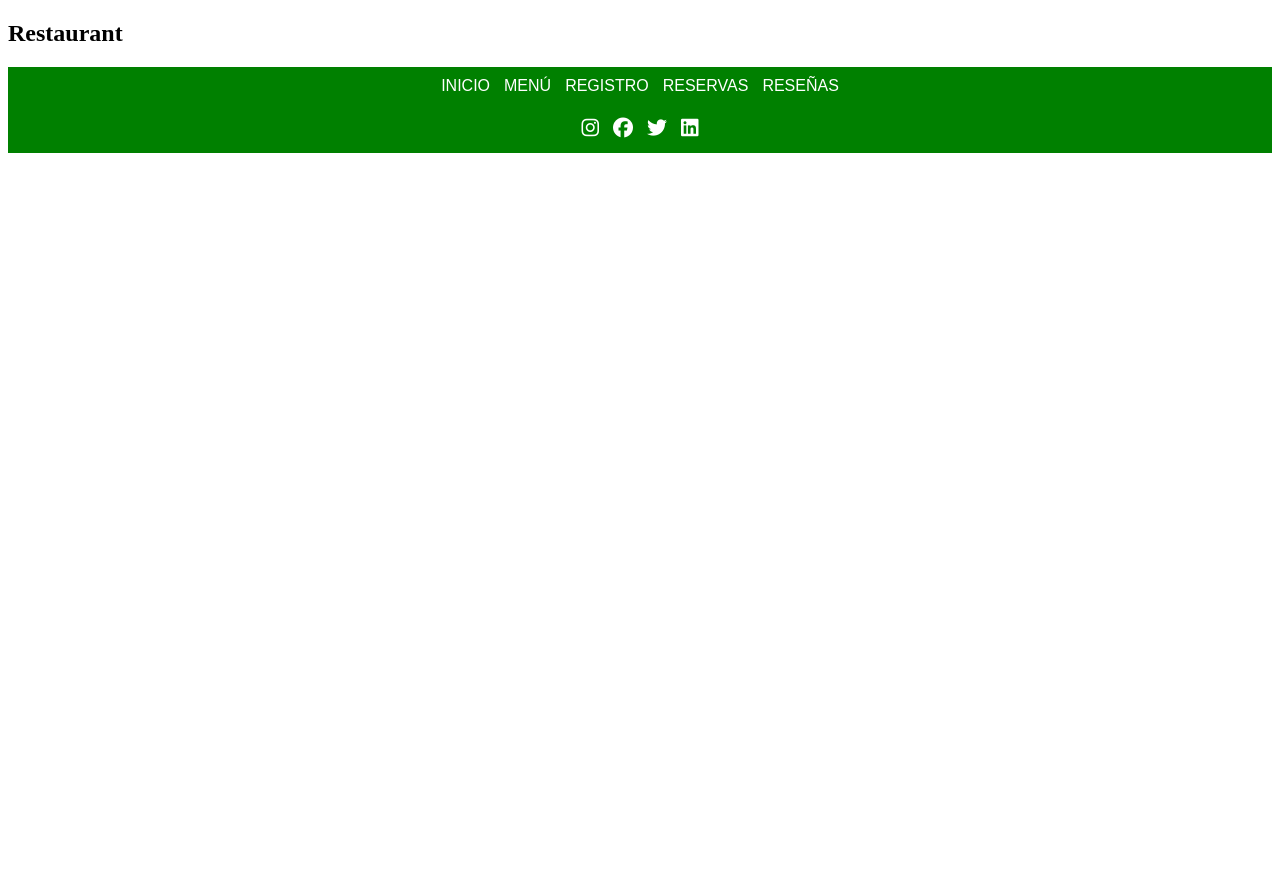
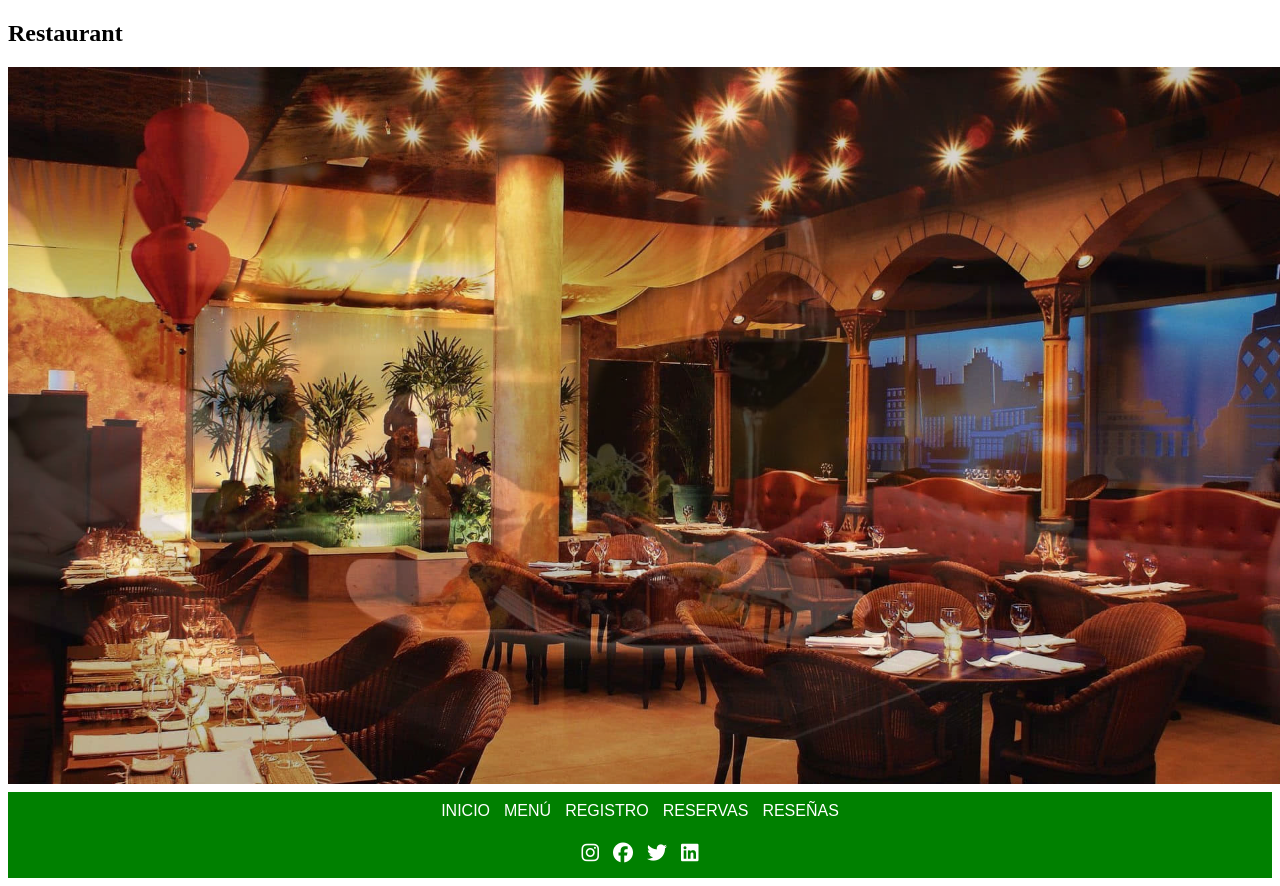
Before and after one commit to manuceballos3/Proyecto-FinalProg-II-Manuel-Ceballos-Joaquin-Garcia-de-la-Vega-Milagro-Lardone, a Python web app: template templates/index.html in a window 1280 px wide. Shown: the part 122-1008 px from the top of the page. Before the commit the page ends 275 px from the top, so only its background shows below. Run offline with Jinja, Linux system fonts and the light colour scheme; the template is opened without the code that fills it, so the values that code supplies are empty; some libraries are stand-ins or nearby versions.

Commit message:
Creacion slideshow.
Se edita html y css y se agregan imágenes de prueba para poder hacer funcionar a la animación.

```diff
--- a/static/styles/style.css
+++ b/static/styles/style.css
@@ -11,6 +11,23 @@
     justify-content: space-between;
     align-items: center;
     padding: 10px 30px;
+}
+
+/* SLIDESHOW */
+
+.slideshow {
+    width: 100vw;
+    height: 56vw;
+    background-size: cover;
+    background-repeat: no-repeat;
+    animation: slideshow 15s ease-in-out infinite;
+}
+
+@keyframes slideshow {
+    0% { background-image: url("/static/image/rest1.jpg"); }
+    33% { background-image: url("/static/image/rest2.jpg"); }
+    66% { background-image: url("/static/image/rest3.jpg"); }
+    100% { background-image: url("/static/image/rest4.jpg"); }
 }
 
 #footer{
--- a/templates/index.html
+++ b/templates/index.html
@@ -42,6 +42,11 @@
 
 <h2>Restaurant</h2>
 
+<!-- SLIDESHOW -->
+<div class="slideshow">
+
+</div>
+
 <!-- FOOTER -->
  <div id="footer">
 
```
Also changed, not shown: static/image/rest1.jpg (added), static/image/rest2.jpg (added), static/image/rest3.jpg (added), static/image/rest4.jpg (added).
